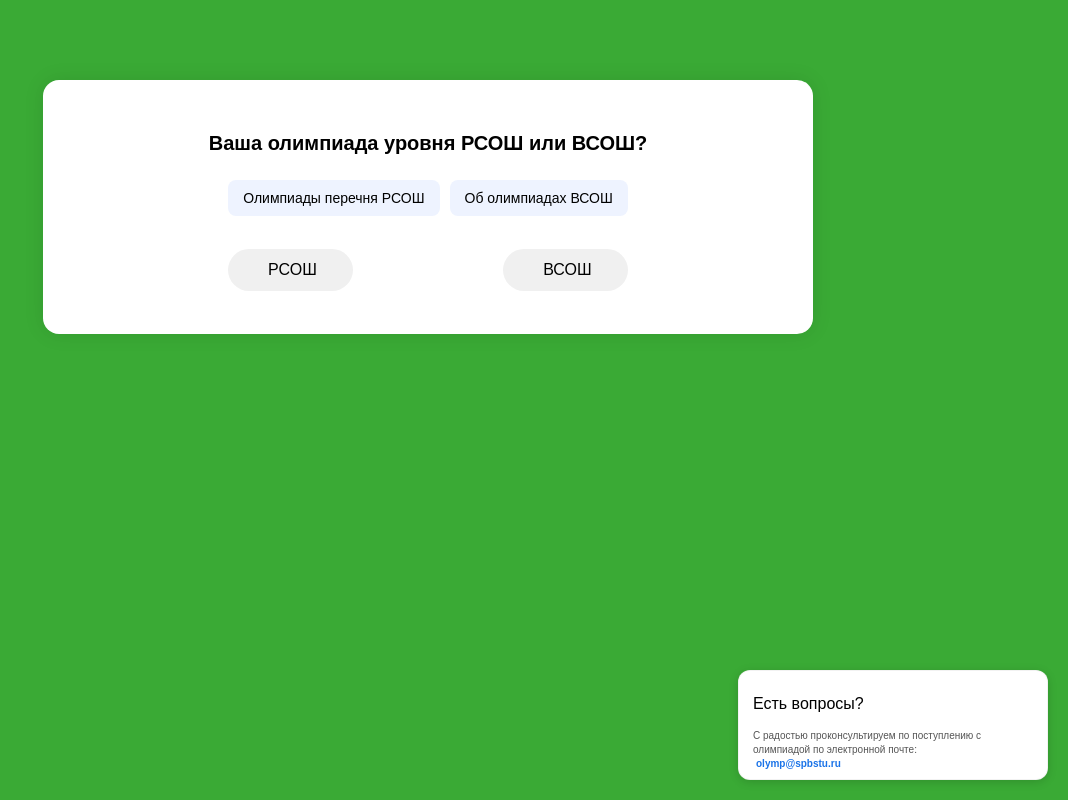
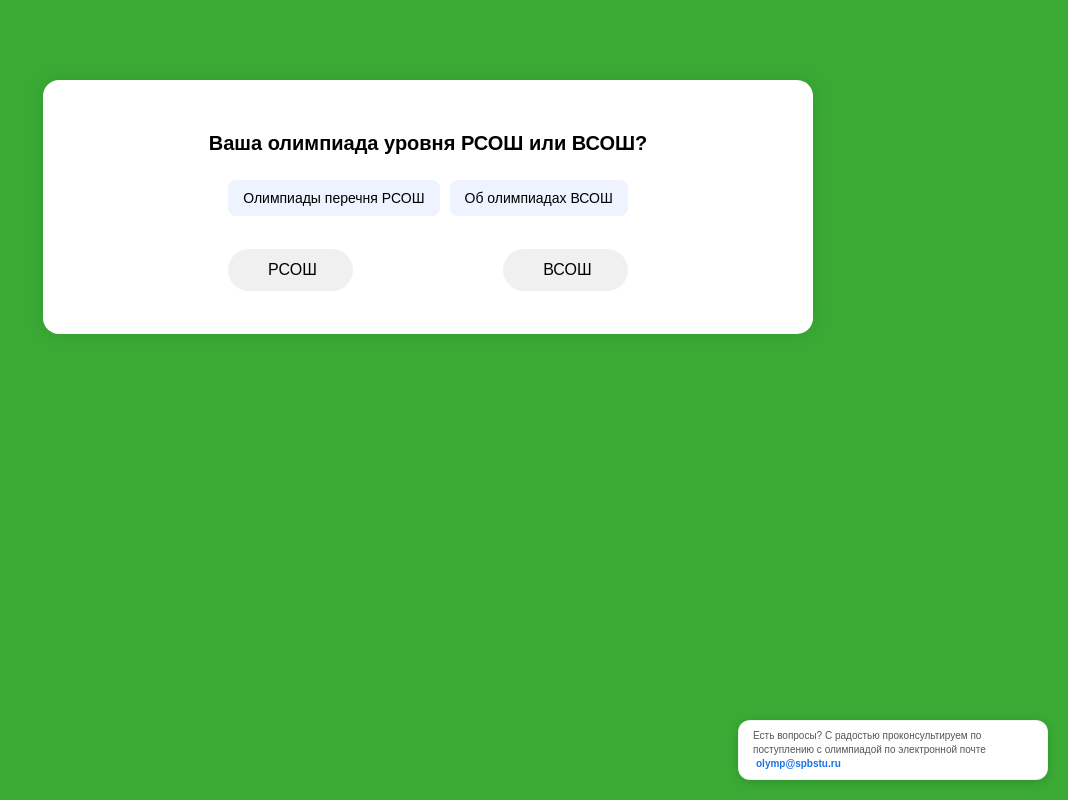
Before and after one commit to RebelVa/vk-questionnaire-application-BVI, a plain HTML site: page index.html in a window 1280 px wide. Shown: the whole page, without its empty margins (212-1280 px from the left). Drawn offline with Linux system fonts and the light colour scheme; a script that the page names is missing.

Commit message:
index.html

```diff
--- a/index.html
+++ b/index.html
@@ -18,10 +18,8 @@
     </div>
 
     <div class="contact-card">
-        <p class="contact-title">Есть вопросы?</p>
         <p class="contact-text">
-            С радостью проконсультируем по поступлению с олимпиадой по электронной почте:
-            <br>
+            Есть вопросы? С радостью проконсультируем по поступлению с олимпиадой по электронной почте
             <a href="mailto:olymp@spbstu.ru" class="contact-email">olymp@spbstu.ru</a>
         </p>
     </div>
```
